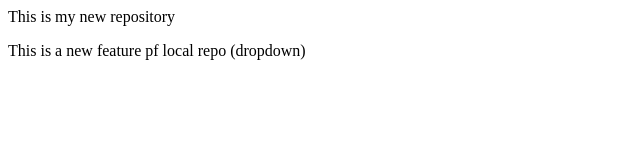
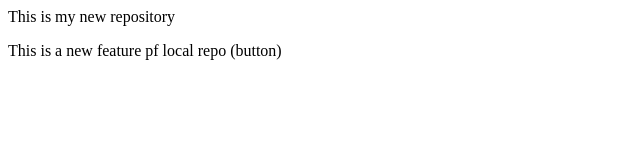
Before and after one commit to Soham-2904/localreponew, a plain HTML site: page index.html in a window 1280 px wide. Shown: the full height of the page, 0-640 px from the left. Drawn offline with Linux system fonts and the light colour scheme.

Commit message:
locking button text

```diff
--- a/index.html
+++ b/index.html
@@ -1,2 +1,2 @@
 <p>This is my new repository</p>
-<p>This is a new feature pf local repo (dropdown)</p>
+<p>This is a new feature pf local repo (button)</p>
```
